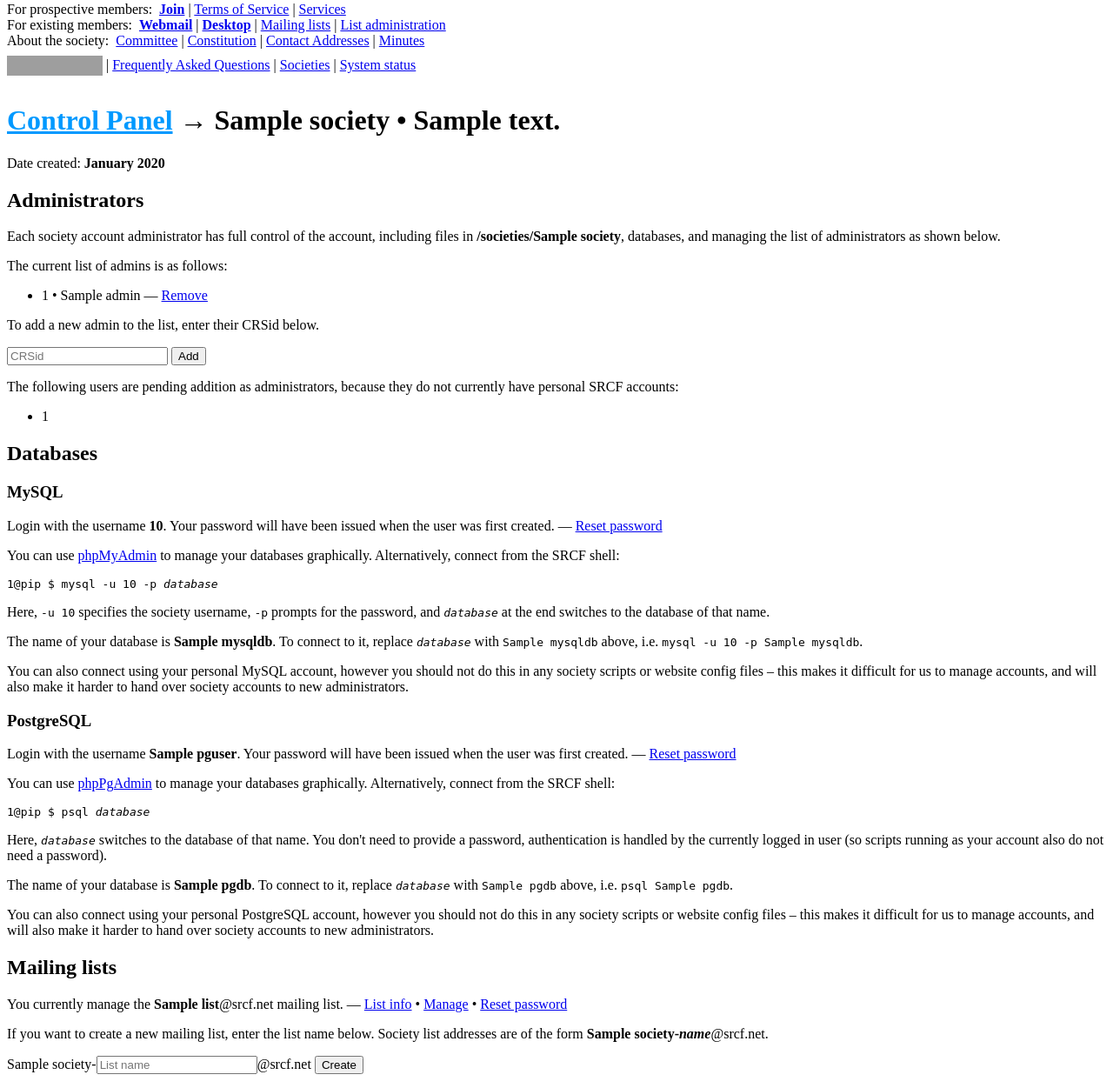
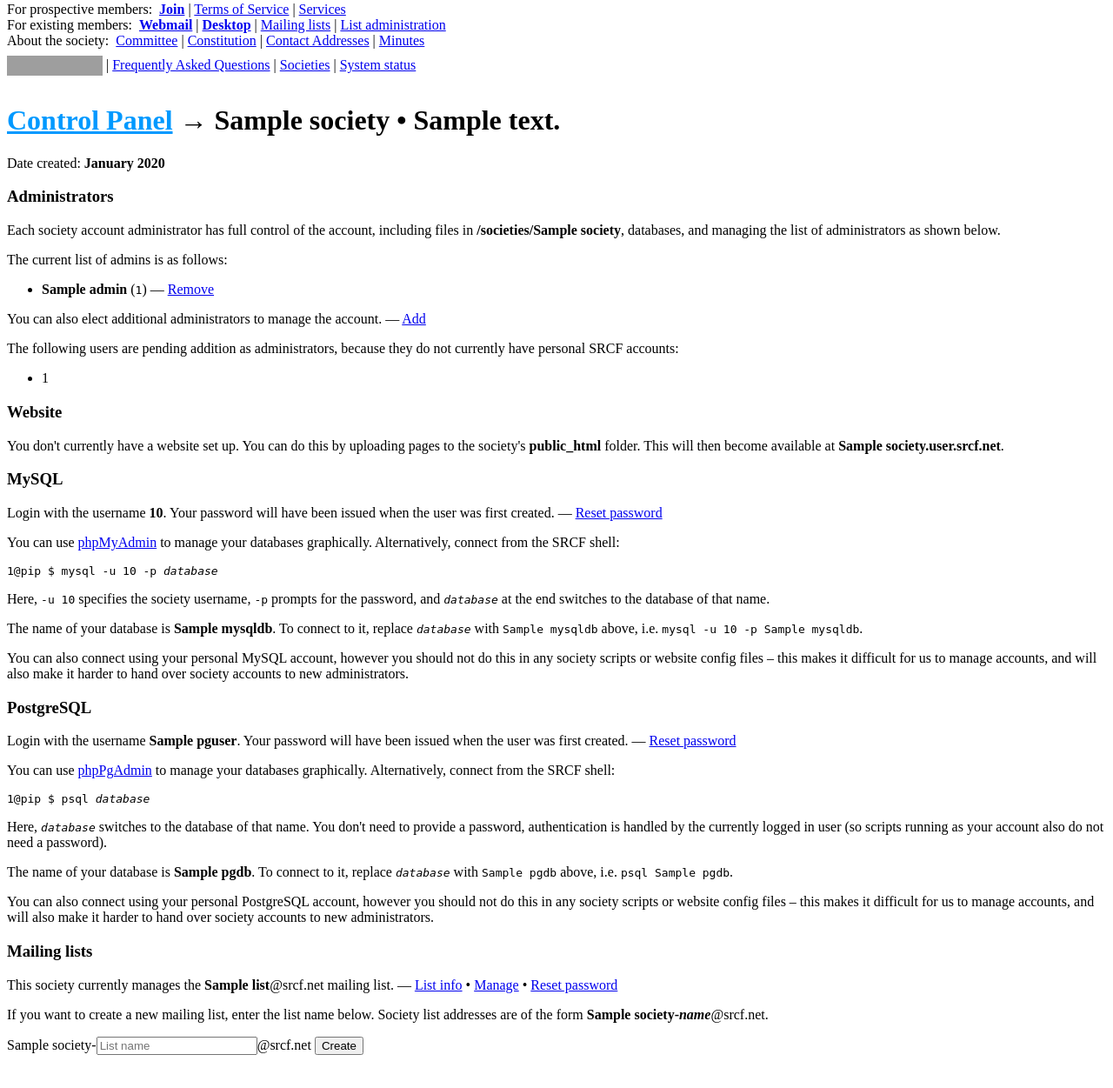
Before and after one commit to SRCF/control-panel, a Python web app: template control/templates/society/home.html in a window 1280 px wide. Shown: the part 133-1384 px from the top of the page at 87% size. After the commit the page ends 1346 px from the top, so only its background shows below. Run offline with Jinja, Linux system fonts and the light colour scheme; the template is opened without the code that fills it: most values are stand-ins (such as "Sample title", 1, 10 or a date in 2020); grey boxes are pictures that could not be loaded.

Commit message:
Bit more neatening up for the hell of it

```diff
--- a/control/templates/home.html
+++ b/control/templates/home.html
@@ -42,7 +42,7 @@
     {% if member.societies %}
     <p>You are currently listed as an administrator for {{ member.societies|length }} society account{{ "" if member.societies|length == 1 else "s" }}. &mdash; <a href="{{ url_for('signup.newsoc') }}">Create new</a></p>
     <ul class="acctlist">
-        {% for soc in member.societies %}
+        {% for soc in member.societies|sort(attribute='society') %}
         <li class="acct">
             <div class="head">
                 <span class="data">{{ soc.society }}</span> &bullet; <span class="data">{{ soc.description }}</span> &mdash; <a href="{{ url_for('society.home', society=soc.society) }}">Manage</a>
--- a/control/templates/macros.html
+++ b/control/templates/macros.html
@@ -1,7 +1,7 @@
 {% macro mem_name_crsid(m) %}
-<b>{{ m.name }}</b> (<code>{{ m.crsid }}</code>)
+<span class="data">{{ m.name }}</span> (<code>{{ m.crsid }}</code>)
 {% endmacro %}
 
 {% macro soc_desc_soc(s) %}
-&ldquo;<b>{{ s.description }}</b>&rdquo; (<code>{{ s.society }}</code>)
+<span class="data">{{ s.description }}</span> (<code>{{ s.society }}</code>)
 {% endmacro %}
--- a/control/templates/member/home.html
+++ b/control/templates/member/home.html
@@ -17,7 +17,6 @@
     {%- else %}
     <p>You don't currently have a website set up.  You can do this by uploading pages to your <span class="data">public_html</span> folder.  This will then become available at <span class="data">{{ member.crsid }}.user.srcf.net</span>.</p>
     {%- endif %}
-    <h2>Databases</h2>
     <h3>MySQL</h3>
     {%- if member.mysqluser %}
     <p>Login with the username <span class="data">{{ member.mysqluser }}</span>.  Your password will have been issued when the user was first created. &mdash; <a href="{{ url_for('member.reset_password', type='mysql') }}">Reset password</a></p>
@@ -60,7 +59,7 @@
         <p>You don't currently have a PostgreSQL user or database. &mdash; <input type="submit" class="action" value="Create database"></p>
     </form>
     {%- endif %}
-    <h2>Mailing lists</h2>
+    <h3>Mailing lists</h3>
     {%- if member.mailinglists %}
       {%- if member.mailinglists|length > 1 %}
     <p>You currently manage {{ member.mailinglists|length }} mailing lists.  These are:</p>
--- a/control/templates/society/home.html
+++ b/control/templates/society/home.html
@@ -1,21 +1,19 @@
 {% extends "base.html" %}
+{% from "macros.html" import mem_name_crsid %}
 
 {% block body %}
 <div class="main">
     <h1><a href="{{ url_for('home.home') }}" class="action">Control Panel</a> &rarr; {{ society.society }} &bullet; {{ society.description }}</h1>
     <p>Date created: <span class="data">{{ society.joined.strftime('%B %G') }}</span></p>
-    <h2>Administrators</h2>
+    <h3>Administrators</h3>
     <p>Each society account administrator has full control of the account, including files in <span class="data">/societies/{{ society.society }}</span>, databases, and managing the list of administrators as shown below.</p>
     <p>The current list of admins is as follows:</p>
     <ul>
     {%- for admin in society.admins|sort(attribute='crsid') %}
-        <li>{{ admin.crsid }} &bullet; {{ admin.name }}{% if admin != member %} &mdash; <a href='{{ url_for('society.remove_admin', society=society.society, target_crsid=admin.crsid) }}'>Remove</a>{% endif %}</li>
+        <li>{{ mem_name_crsid(admin) }}{% if admin != member %} &mdash; <a href='{{ url_for('society.remove_admin', society=society.society, target_crsid=admin.crsid) }}'>Remove</a>{% endif %}</li>
     {%- endfor %}
     </ul>
-    <p>To add a new admin to the list, enter their CRSid below.</p>
-    <form action="{{ url_for('society.add_admin', society=society.society) }}" method="post">
-        <p><input name="crsid" placeholder="CRSid" /> <input type="submit" value="Add"></p>
-    </form>
+    <p>You can also elect additional administrators to manage the account. &mdash; <a href="{{ url_for('society.add_admin', society=society.society) }}">Add</a></p>
     {%- if society.pending_admins %}
     <p>The following users are pending addition as administrators, because they do not currently have personal SRCF accounts:</p>
     <ul>
@@ -24,7 +22,12 @@
     {%- endfor %}
     </ul>
     {% endif %}
-    <h2>Databases</h2>
+    <h3>Website</h3>
+    {%- if society.website %}
+    <p>You currently have a website set up at <a href="http://{{ society.society }}.user.srcf.net">{{ society.society }}.user.srcf.net</a>.  This is managed by uploading pages to the society's <span class="data">public_html</span> folder.</p>
+    {%- else %}
+    <p>You don't currently have a website set up.  You can do this by uploading pages to the society's <span class="data">public_html</span> folder.  This will then become available at <span class="data">{{ society.society }}.user.srcf.net</span>.</p>
+    {%- endif %}
     <h3>MySQL</h3>
     {%- if society.mysqluser %}
     <p>Login with the username <span class="data">{{ society.mysqluser }}</span>.  Your password will have been issued when the user was first created. &mdash; <a href="{{ url_for('society.reset_database_password', society=society.society, type='mysql') }}">Reset password</a></p>
@@ -73,17 +76,17 @@
         <p>This society doesn't currently have a PostgreSQL user or database. &mdash; <input type="submit" class="action" value="Create database"></p>
     </form>
     {%- endif %}
-    <h2>Mailing lists</h2>
+    <h3>Mailing lists</h3>
     {%- if society.mailinglists %}
       {%- if society.mailinglists|length > 1 %}
-    <p>You currently manage {{ society.mailinglists|length }} mailing lists.  These are:</p>
+    <p>This society currently manages {{ society.mailinglists|length }} mailing lists.  These are:</p>
     <ul>
         {%- for list in society.mailinglists|sort %}
         <li><span class="data">{{ list }}</span>@srcf.net &mdash; <a href="https://www.srcf.net/mailman/listinfo/{{ list }}">List info</a> &bullet; <a href="https://www.srcf.net/mailman/admin/{{ list }}">Manage</a> &bullet; <a href="{{ url_for('society.reset_mailing_list_password', society=society.society, listname=list) }}">Reset password</a></li>
         {%- endfor %}
     </ul>
       {% else %}
-    <p>You currently manage the <span class="data">{{ society.mailinglists[0] }}</span>@srcf.net mailing list. &mdash; <a href="https://www.srcf.net/mailman/listinfo/{{ society.mailinglists[0] }}">List info</a> &bullet; <a href="https://www.srcf.net/mailman/admin/{{ society.mailinglists[0] }}">Manage</a> &bullet; <a href="{{ url_for('society.reset_mailing_list_password', society=society.society, listname=society.mailinglists[0]) }}">Reset password</a>
+    <p>This society currently manages the <span class="data">{{ society.mailinglists[0] }}</span>@srcf.net mailing list. &mdash; <a href="https://www.srcf.net/mailman/listinfo/{{ society.mailinglists[0] }}">List info</a> &bullet; <a href="https://www.srcf.net/mailman/admin/{{ society.mailinglists[0] }}">Manage</a> &bullet; <a href="{{ url_for('society.reset_mailing_list_password', society=society.society, listname=society.mailinglists[0]) }}">Reset password</a>
       {%- endif %}
     {%- endif %}
     <p>If you want to create a new mailing list, enter the list name below.  Society list addresses are of the form <span class="data">{{ society.society }}-<em>name</em></span>@srcf.net.</p>
--- a/control/templates/society/remove_admin.html
+++ b/control/templates/society/remove_admin.html
@@ -9,13 +9,13 @@
 
     <p>
         Are you sure you want to remove {{ mem_name_crsid(target) }}
-        from the society {{ soc_desc_soc(society) }}?
+        from the {{ soc_desc_soc(society) }} account?
     </p>
 
     <ul>
         <li>They will no longer be able to edit the files of the society website.</li>
-        <li>They will no longer be able to use their <i>personal</i> MySQL or PostgreSQL users to log into the society database.</li>
-        <li>If they know society database passwords or society mailing list passwords then they will still know, and be able to use them. You can reset these from the "manage society" page.</li>
+        <li>They will no longer be able to use their <em>personal</em> MySQL or PostgreSQL users to log into the society database.</li>
+        <li>If they know society database passwords or society mailing list passwords then they will still know, and be able to use them. You can reset these from the society management page.</li>
         <li>If they could log into a CMS/webapp/Wordpress, they will continue to be able to do so. You would have to remove their account separately.</li>
         <li>It is feasible for a malicious admin to leave back-doors; contact the sysadmins if you are concerned.</li>
     </ul>
```
Also changed, not shown: control/templates/society/add_admin.html (added, +32 -0 lines), control/webapp/society.py (+28 -16 lines).
